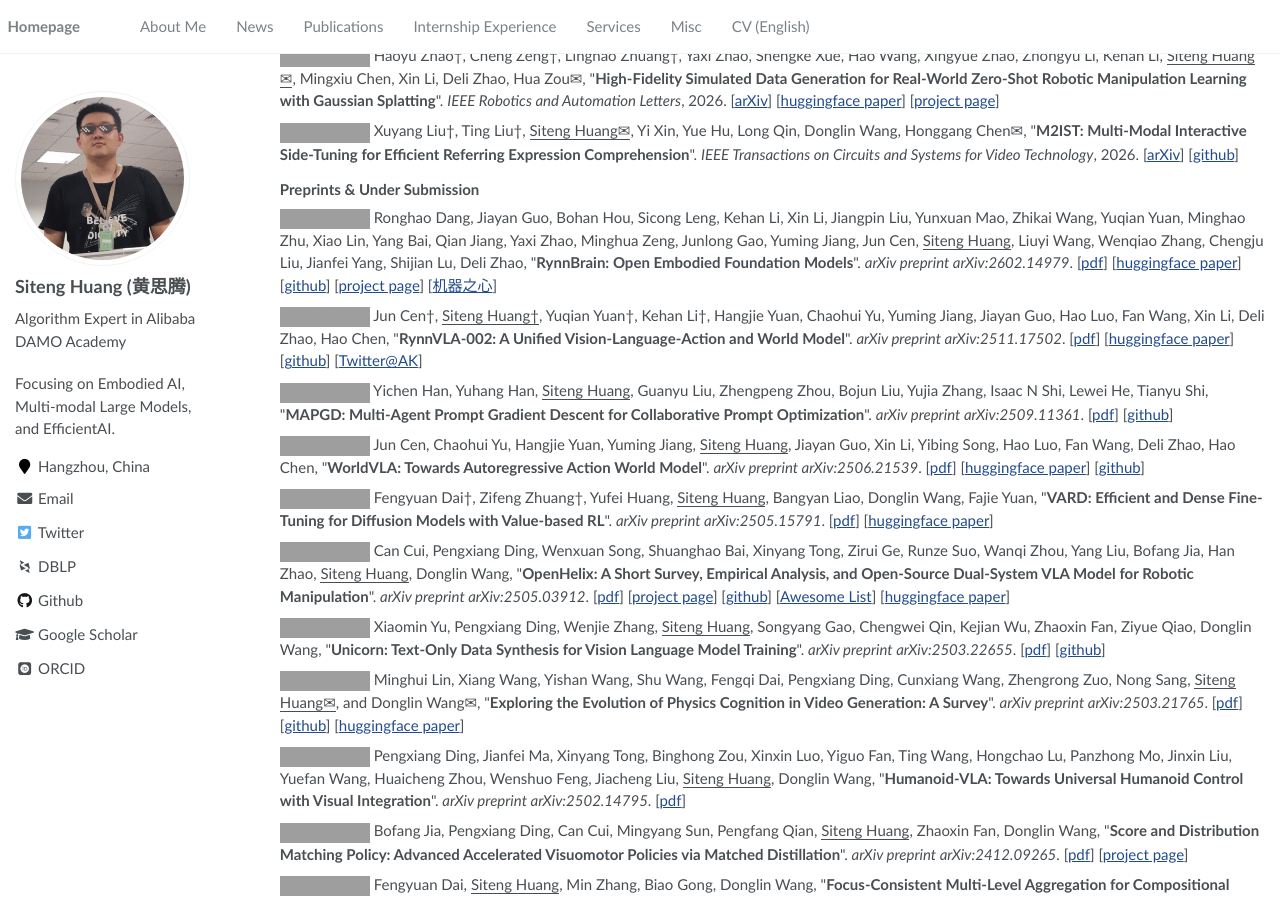
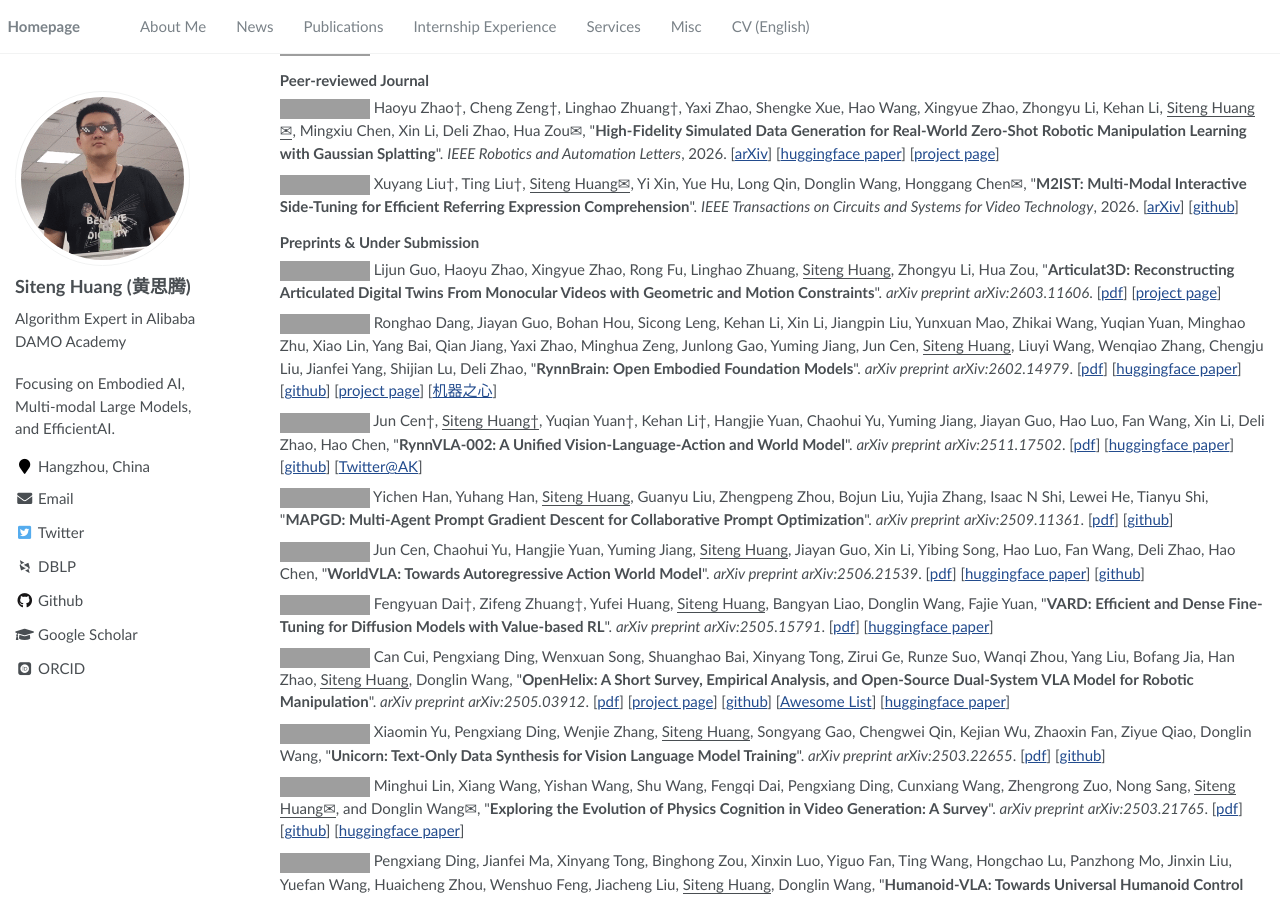
Before and after one commit to bighuang624/bighuang624.github.io, a Jekyll site: the page built from _pages/about.md, in a window 1280 px wide and 900 px high, scrolled down 3922 px. Built offline with Jekyll 4.4.1, drawn with Linux system fonts in a browser that asks for light colours; some web fonts are replaced; some of the changed text lies outside the part shown; grey boxes are pictures that could not be loaded.

Commit message:
add Articulat3D

```diff
--- a/_pages/includes/news.md
+++ b/_pages/includes/news.md
@@ -2,6 +2,7 @@
 
 <!-- 参考 https://huanwang.tech/ 的样式 -->
 
+* <span style="font-size:12px;color:#FFFFFF;background-color:#007ec6;padding:1px 5px 1.5px 5px;">2026/03/13</span> **[Preprint]** We released [Articulat3D](https://arxiv.org/abs/2603.11606), a novel framework for constructing high-fidelity digital twins of articulated objects from casually captured monocular videos! See [Project page](https://maxwell-zhao.github.io/Articulat3D/) for the overview video!
 * <span style="font-size:12px;color:#FFFFFF;background-color:#007ec6;padding:1px 5px 1.5px 5px;">2026/02/21</span> **[CVPR'26]** 2 papers ([HiF-VLA](https://arxiv.org/abs/2512.09928) and [V²Drop](https://arxiv.org/abs/2509.01552)) got accepted for CVPR 2026 (Main Conference)!
 * <span style="font-size:12px;color:#FFFFFF;background-color:#007ec6;padding:1px 5px 1.5px 5px;">2026/02/18</span> **[RA-L]** [RoboSimGS](https://arxiv.org/abs/2510.10637), a novel Real2Sim2Real framework that converts multi-view real-world images into scalable, high-fidelity, and physically interactive simulation environments for robotic manipulation, got accepted for RA-L! See [Project page](https://robosimgs.github.io/) for the overview video!
 * <span style="font-size:12px;color:#FFFFFF;background-color:#007ec6;padding:1px 5px 1.5px 5px;">2026/02/10</span> **[RynnBrain]** We presented [RynnBrain](https://alibaba-damo-academy.github.io/RynnBrain.github.io/), an embodied foundation model grounded in physical reality, including dense (2B, 8B) and MoE (30B) variants, alongside three specialized models: RynnBrain‑Plan (manipulation planning), RynnBrain‑Nav (navigation), and RynnBrain‑CoP (spatial reasoning). See [Github](https://github.com/alibaba-damo-academy/RynnBrain) and [Chinese report from 机器之心](https://mp.weixin.qq.com/s/53UMfJL6VG-TAA4KJNv8Mg). <span style="font-size:12px;color:#FFFFFF;background-color:#007ec6;padding:1px 5px 1.5px 5px;">2026/02/19</span> We released the [technical report](https://arxiv.org/pdf/2602.14979)!
--- a/_pages/includes/pub_short.md
+++ b/_pages/includes/pub_short.md
@@ -73,6 +73,8 @@
 
 ### Preprints & Under Submission
 
+<a href="https://arxiv.org/abs/2603.11606" target="_blank"><img src="https://img.shields.io/badge/arXiv-2603.11606-B31B1B?style=flat-square"></a> Lijun Guo, Haoyu Zhao, Xingyue Zhao, Rong Fu, Linghao Zhuang, <u>Siteng Huang</u>, Zhongyu Li, Hua Zou, &quot;**Articulat3D: Reconstructing Articulated Digital Twins From Monocular Videos with Geometric and Motion Constraints**&quot;. *arXiv preprint arXiv:2603.11606*. [[pdf](https://arxiv.org/pdf/2603.11606.pdf)] [[project page](https://maxwell-zhao.github.io/Articulat3D/)]
+
 <a href="https://arxiv.org/abs/2602.14979" target="_blank"><img src="https://img.shields.io/badge/arXiv-2602.14979-B31B1B?style=flat-square"></a> Ronghao Dang, Jiayan Guo, Bohan Hou, Sicong Leng, Kehan Li, Xin Li, Jiangpin Liu, Yunxuan Mao, Zhikai Wang, Yuqian Yuan, Minghao Zhu, Xiao Lin, Yang Bai, Qian Jiang, Yaxi Zhao, Minghua Zeng, Junlong Gao, Yuming Jiang, Jun Cen, <u>Siteng Huang</u>, Liuyi Wang, Wenqiao Zhang, Chengju Liu, Jianfei Yang, Shijian Lu, Deli Zhao, &quot;**RynnBrain: Open Embodied Foundation Models**&quot;. *arXiv preprint arXiv:2602.14979*. [[pdf](https://arxiv.org/pdf/2602.14979.pdf)] [[huggingface paper](https://huggingface.co/papers/2602.14979)] [[github](https://github.com/alibaba-damo-academy/RynnBrain)] [[project page](https://alibaba-damo-academy.github.io/RynnBrain.github.io/)] [[机器之心](https://mp.weixin.qq.com/s/53UMfJL6VG-TAA4KJNv8Mg)]
 
 <a href="https://arxiv.org/abs/2511.17502" target="_blank"><img src="https://img.shields.io/badge/arXiv-2511.17502-B31B1B?style=flat-square"></a> Jun Cen†, <u>Siteng Huang†</u>, Yuqian Yuan†, Kehan Li†, Hangjie Yuan, Chaohui Yu, Yuming Jiang, Jiayan Guo, Hao Luo, Fan Wang, Xin Li, Deli Zhao, Hao Chen, &quot;**RynnVLA-002: A Unified Vision-Language-Action and World Model**&quot;. *arXiv preprint arXiv:2511.17502*. [[pdf](https://arxiv.org/pdf/2511.17502.pdf)] [[huggingface paper](https://huggingface.co/papers/2511.17502)] [[github](https://github.com/alibaba-damo-academy/RynnVLA-002)] [[Twitter@AK](https://x.com/_akhaliq/status/1992973969784213854)]
```
